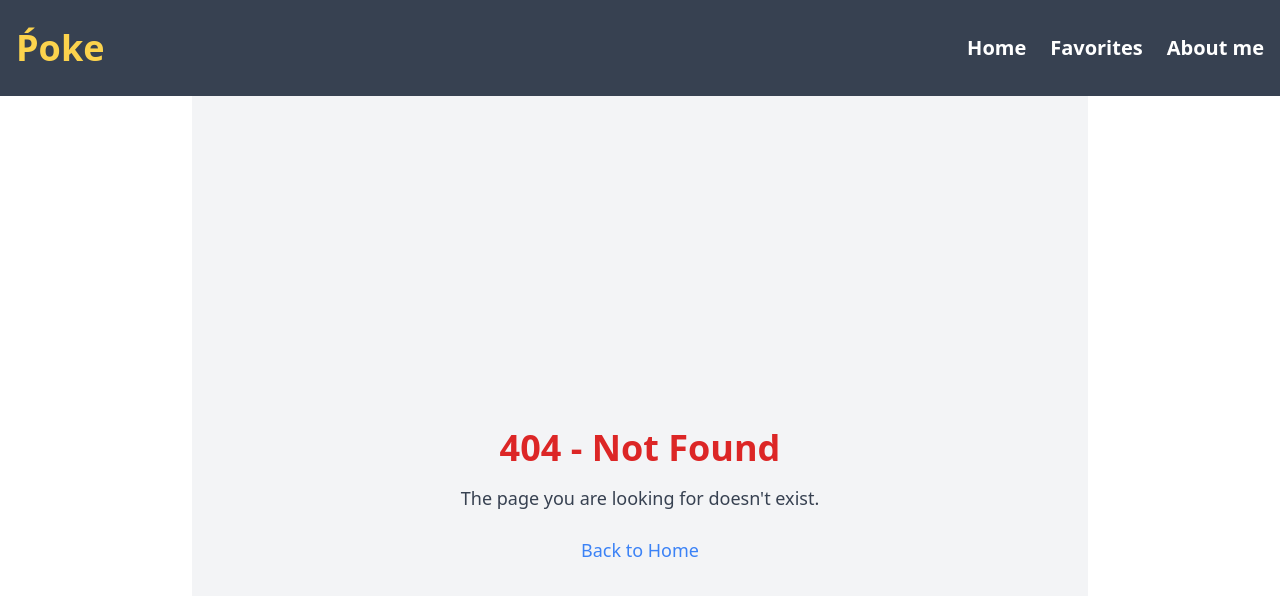
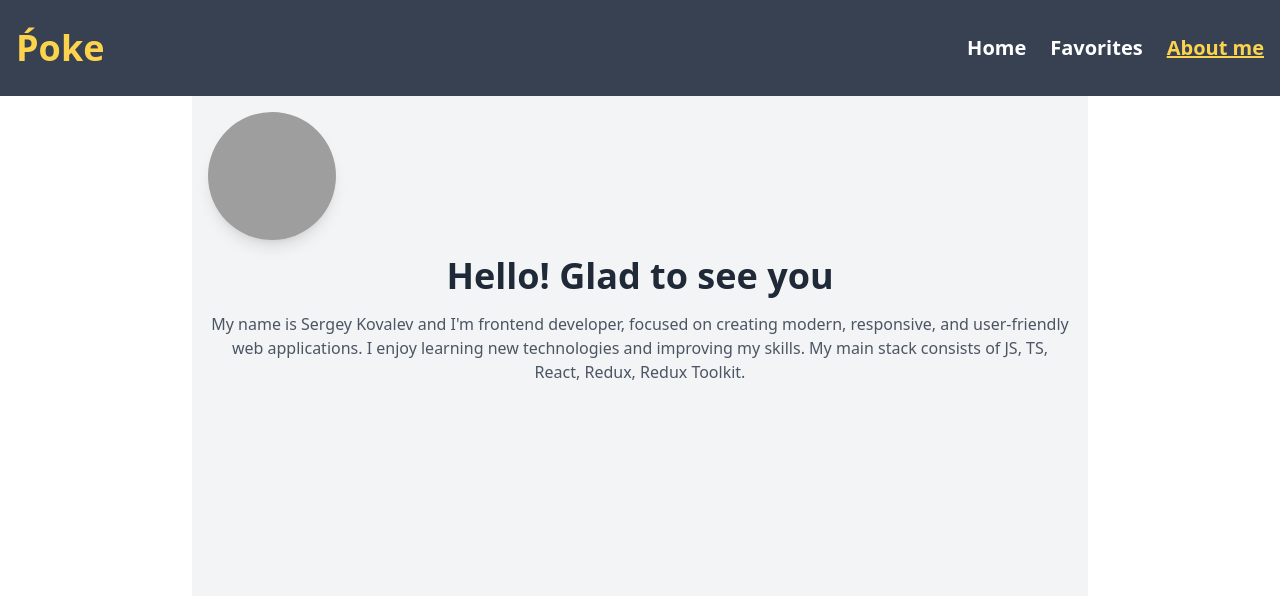
Before and after one commit to sk85web/pokedex, a React (Vite) app: page /aboutme in a window 1280 px wide. Before the commit this address had no page. Shown: the top 596 px of the page. Built offline with nearby package versions, Linux system fonts and the light colour scheme; grey boxes are pictures that could not be loaded.

Commit message:
feat: add about me page, add navigation class for nav links

```diff
--- a/index.html
+++ b/index.html
@@ -1,8 +1,8 @@
-<!doctype html>
+<!DOCTYPE html>
 <html lang="en">
   <head>
     <meta charset="UTF-8" />
-    <link rel="icon" type="image/svg+xml" href="/vite.svg" />
+    <link rel="icon" type="image/svg+xml" href="/poke.svg" />
     <meta name="viewport" content="width=device-width, initial-scale=1.0" />
     <title>Pokedex</title>
   </head>
--- a/src/components/layout/Header.tsx
+++ b/src/components/layout/Header.tsx
@@ -1,7 +1,8 @@
-import { Link } from 'react-router-dom';
+import { NavLink } from 'react-router-dom';
 import Logo from '../ui/Logo';
 import { useSelector } from 'react-redux';
 import { RootState } from '../../redux/store';
+import { getNavigationClass } from '../../utils/navigationClass';
 
 const Header = () => {
   const { favorites } = useSelector((state: RootState) => state.pokemons);
@@ -10,11 +11,14 @@ const Header = () => {
     <div className="h-24 bg-gray-700 text-white flex justify-between items-center py-2 px-4">
       <Logo />
       <div className="flex text-xl items-center font-bold gap-6">
-        <Link className="hover:text-amber-300 hover:underline" to="/">
+        <NavLink
+          className={({ isActive }) => getNavigationClass(isActive)}
+          to="/"
+        >
           Home
-        </Link>
-        <Link
-          className="hover:text-amber-300 hover:underline relative"
+        </NavLink>
+        <NavLink
+          className={({ isActive }) => getNavigationClass(isActive)}
           to="/favorites"
         >
           Favorites
@@ -23,10 +27,13 @@ const Header = () => {
               {favorites.length}
             </span>
           )}
-        </Link>
-        <Link className="hover:text-amber-300 hover:underline" to="/aboutUs">
+        </NavLink>
+        <NavLink
+          className={({ isActive }) => getNavigationClass(isActive)}
+          to="/aboutme"
+        >
           About me
-        </Link>
+        </NavLink>
       </div>
     </div>
   );
--- /dev/null
+++ b/src/routes/AboutMe.tsx
@@ -0,0 +1,24 @@
+const AboutMe = () => {
+  return (
+    <div className="flex flex-col  h-screen bg-gray-100 p-4">
+      <div className="text-center">
+        <img
+          src="path/to/your/photo.jpg"
+          alt="Your Name"
+          className="w-32 h-32 rounded-full object-cover shadow-lg mb-4"
+        />
+        <h1 className="text-4xl font-bold text-gray-800">
+          Hello! Glad to see you
+        </h1>
+        <p className="mt-4 text-gray-600">
+          My name is Sergey Kovalev and I'm frontend developer, focused on
+          creating modern, responsive, and user-friendly web applications. I
+          enjoy learning new technologies and improving my skills. My main stack
+          consists of JS, TS, React, Redux, Redux Toolkit.
+        </p>
+      </div>
+    </div>
+  );
+};
+
+export default AboutMe;
--- /dev/null
+++ b/src/utils/navigationClass.ts
@@ -0,0 +1,4 @@
+export const getNavigationClass = (isActive: boolean) =>
+  isActive
+    ? 'text-amber-300 underline'
+    : 'hover:text-amber-300 hover:underline';
```
Also changed, not shown: src/App.tsx (+6 -5 lines), public/poke.svg (added).
